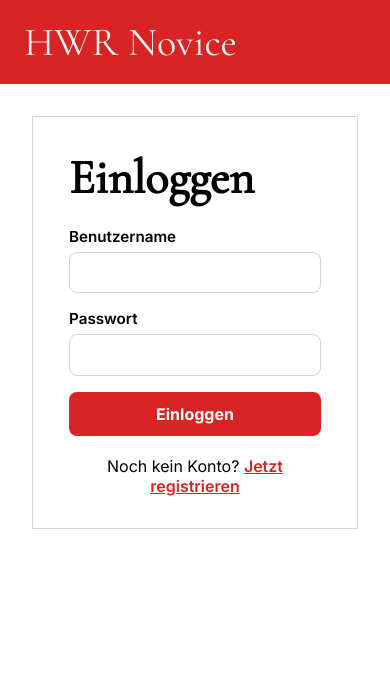
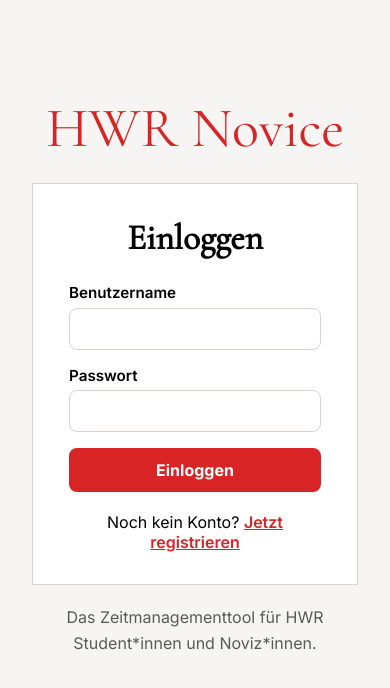
Before and after one commit to IT25A/sem3-se-group-f-hwr-novice, a SvelteKit app: page /login in a window 390 px wide. Shown: the top 688 px of the page. Built offline with nearby package versions, Linux system fonts and the light colour scheme; no server answers.

Commit message:
style: center login and register on a plain page

```diff
--- a/src/routes/(login+register)/+layout.svelte
+++ b/src/routes/(login+register)/+layout.svelte
@@ -5,54 +5,47 @@
 </script>
 
 <div class="page">
-	<aside>
+	<main>
 		<a class="brand" href={resolve('/')}>HWR Novice</a>
-		<p>Das Zeitmanagementtool für HWR Student*innen und Noviz*innen.</p>
-	</aside>
-	<main>
 		<div class="card">
 			{@render children()}
 		</div>
+		<p class="tagline">Das Zeitmanagementtool für HWR Student*innen und&nbsp;Noviz*innen.</p>
 	</main>
 </div>
 
 <style>
 	.page {
-		display: flex;
-		min-height: 100dvh;
+		background-color: var(--background);
 		font-family: 'Inter', sans-serif;
 	}
 
-	aside {
+	main {
 		box-sizing: border-box;
-		width: 30%;
-		min-width: 18rem;
-		padding: 5rem 2.5rem;
-		background-color: var(--hwr-red);
-		color: var(--background);
+		min-height: 100dvh;
+		display: grid;
+		grid-template-rows: 1fr auto 1.5fr;
+		justify-items: center;
+		padding: 2rem;
 	}
 
 	.brand {
-		display: block;
+		align-self: end;
+		margin-bottom: 1.5rem;
 		font-family: 'Cormorant Garamond', serif;
 		font-size: 3.5rem;
 		line-height: 1.1;
-		color: inherit;
+		color: var(--hwr-red);
 		text-decoration: none;
 	}
 
-	aside p {
-		margin: 1.5rem 0 0;
-		font-size: 1.1rem;
-		line-height: 1.75;
-	}
-
-	main {
-		flex: 1;
-		display: flex;
-		align-items: center;
-		justify-content: center;
-		padding: 2rem;
+	.tagline {
+		align-self: start;
+		max-width: 26rem;
+		margin: 1.25rem 0 0;
+		text-align: center;
+		line-height: 1.6;
+		color: var(--secondary);
 	}
 
 	.card {
@@ -66,10 +59,11 @@
 
 	/* Styles for both forms (login & register) */
 	.card :global(h1) {
-		margin: 0 0 1.25rem;
+		margin: 0 0 1.5rem;
 		font-family: 'Cormorant Garamond', serif;
-		font-size: 3rem;
+		font-size: 2.2rem;
 		font-weight: 600;
+		text-align: center;
 	}
 
 	.card :global(form) {
@@ -139,28 +133,4 @@
 		color: var(--hwr-red);
 		font-weight: 600;
 	}
-
-	@media (max-width: 48rem) {
-		.page {
-			flex-direction: column;
-		}
-
-		aside {
-			width: auto;
-			min-width: 0;
-			padding: 1.25rem 1.5rem;
-		}
-
-		.brand {
-			font-size: 2.5rem;
-		}
-
-		aside p {
-			display: none;
-		}
-
-		main {
-			align-items: flex-start;
-		}
-	}
 </style>
```
